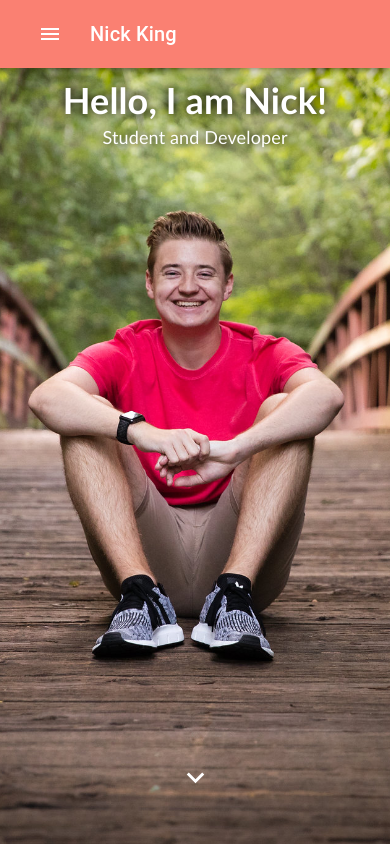
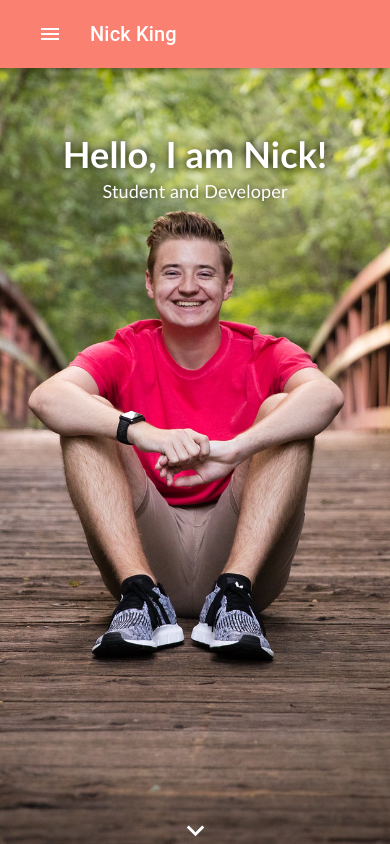
Before and after one commit to nrking0/portfolio, a React (Create React App) app: page / in a window 390 px wide. Shown: the top 844 px of the page. Built offline with nearby package versions, Linux system fonts and the light colour scheme.

Commit message:
Final Touches to Project Component

```diff
--- a/src/Components/Projects/Projects.css
+++ b/src/Components/Projects/Projects.css
@@ -225,6 +225,10 @@
 
 @media screen and (max-width: 980px) {
 
+
+    h1 {
+        margin-top: 20%;
+    }
     .item {
         padding: 2em 1em 0.8em 1em;
     }
--- a/src/Components/Projects/Projects.js
+++ b/src/Components/Projects/Projects.js
@@ -32,7 +32,7 @@ const Projects = (props) => {
 
                     <article style={{width: '40vh', marginBottom: '5%'}} className="item">
                         <header>
-                            <a href="https://studentsmeet.herokuapp.com" target="_blank" rel="noopener noreferrer"><img className="voteImage" src={require('../../Images/hackillinois.png')} alt="" /></a>
+                            <a href="https://nrking0.github.io/HackIllinoisChallenge/" target="_blank" rel="noopener noreferrer"><img className="voteImage" src={require('../../Images/hackillinois.png')} alt="" /></a>
                             <h3>HackIllinois Challenge</h3>
                         </header>
                         <p>This is a project I did for a HackIllinois Front-End Challenge. It is a React Application that takes a JSON from the HackIllinois API and puts it into a scheduler.</p>
```
